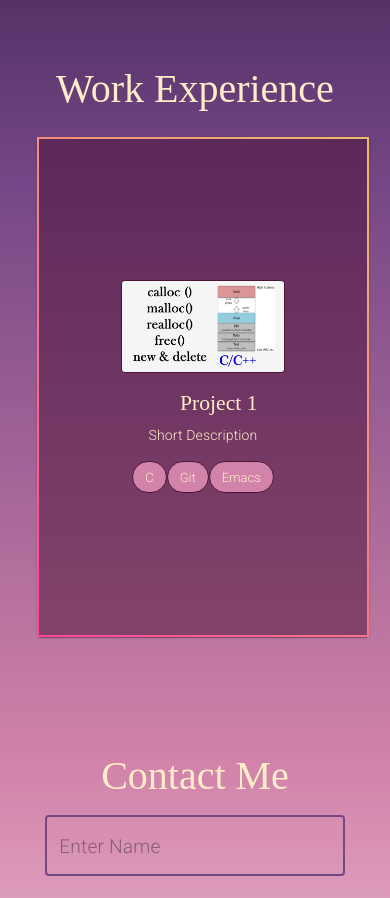
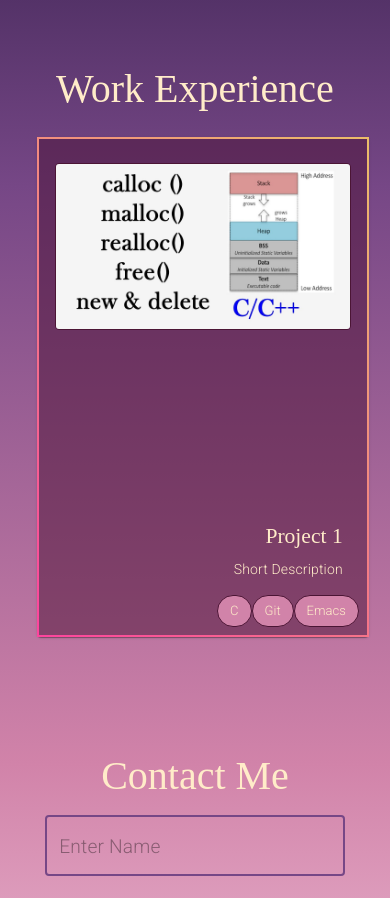
Before and after one commit to SenaRomanova/my-portfolio, a React (Vite) app: page / in a window 390 px wide. Shown: the part 2320-3218 px from the top of the page. Built offline with nearby package versions, Linux system fonts and the light colour scheme; a web font is replaced by a local one.

Commit message:
changed the layout for experience card to work on mobile

```diff
--- a/src/assets/ExperienceCard.jsx
+++ b/src/assets/ExperienceCard.jsx
@@ -34,8 +34,7 @@ export default function ExperienceCard({
         flexDirection: "row",
         [baseTheme.breakpoints.down("md")]: {
           flexDirection: "column",
-          justifyContent: "center",
-          alignItems: "center",
+          alignItems: "flex-end",
         },
         justifyContent: "flex-start",
         alignItems: "center",
@@ -45,6 +44,7 @@ export default function ExperienceCard({
         border: "2px solid",
         borderImage:
           "linear-gradient(45deg, rgba(253, 68, 158, 1), rgba(235, 189, 105, 1)) 1",
+        padding: 1,
       }}
     >
       <CardMedia
@@ -53,14 +53,26 @@ export default function ExperienceCard({
         alt="Project Image"
         sx={{
           width: "50%",
+          [baseTheme.breakpoints.down("md")]: {
+            width: "95%",
+            height: "auto",
+            marginTop: 2,
+            alignSelf: "center",
+          },
           height: "auto",
+          alignContent: "center",
           borderRadius: 1,
           border: "1px solid rgb(75,21,53)",
         }}
       />
+
       <CardContent
         sx={{
+          display: "flex",
+          height: "100%",
+          flexDirection: "column",
           justifyContent: "flex-end",
+          alignSelf: "flex-end",
         }}
       >
         <Typography
@@ -83,7 +95,7 @@ export default function ExperienceCard({
         </Typography>
       </CardContent>
 
-      <Box sx={{ flexDirection: "row" }}>
+      <Box sx={{ flexDirection: "row", justifyContent: "flex-end" }}>
         {technologies.map((tech, index) => (
           <Chip
             key={index}
@@ -106,6 +118,12 @@ export default function ExperienceCard({
     <Card
       sx={{
         display: "flex",
+
+        [baseTheme.breakpoints.down("md")]: {
+          flexDirection: "column",
+          alignItems: "flex-end",
+          justifyContent: "flex-end",
+        },
         justifyContent: "flex-start",
         alignItems: "center",
         width: "100%",
```
